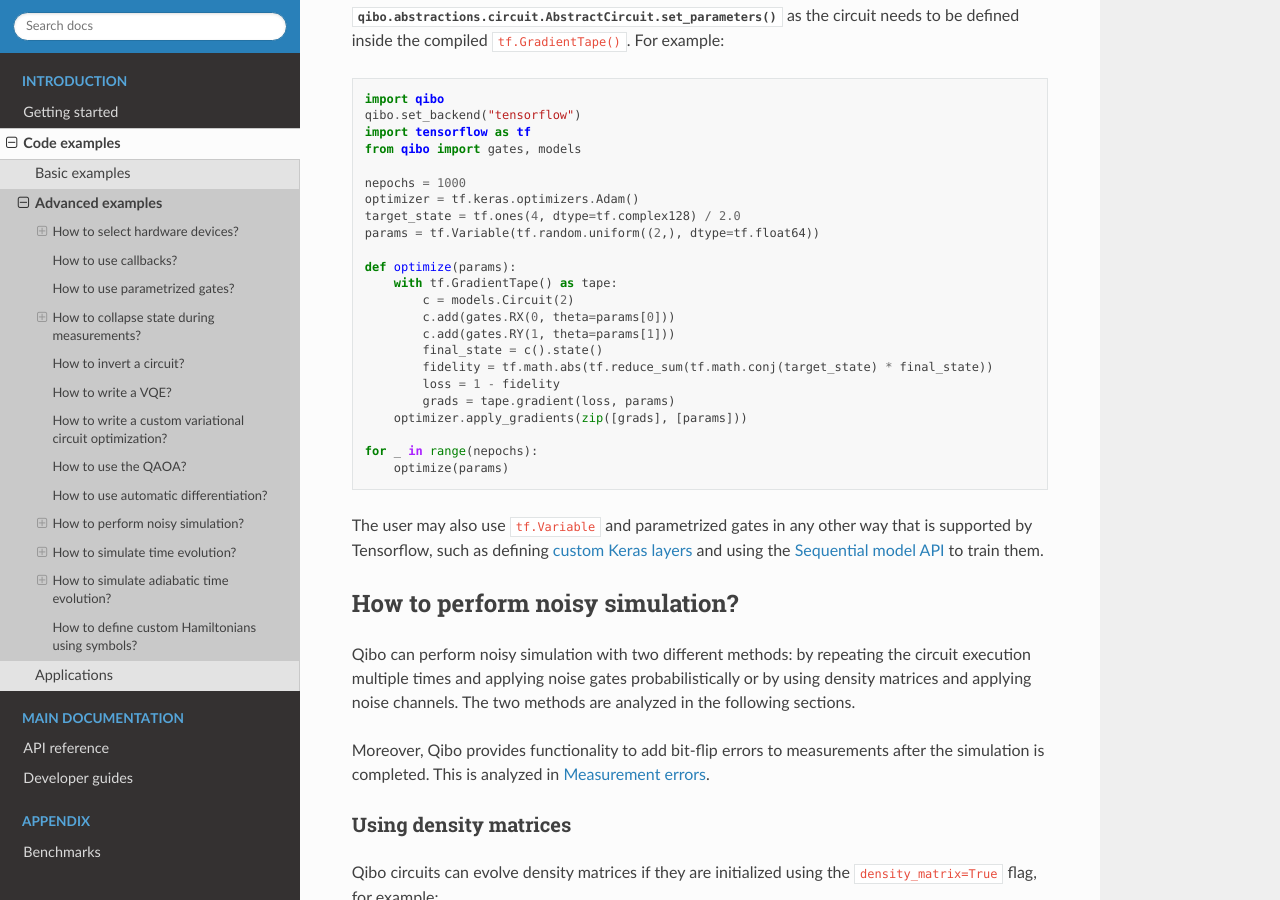
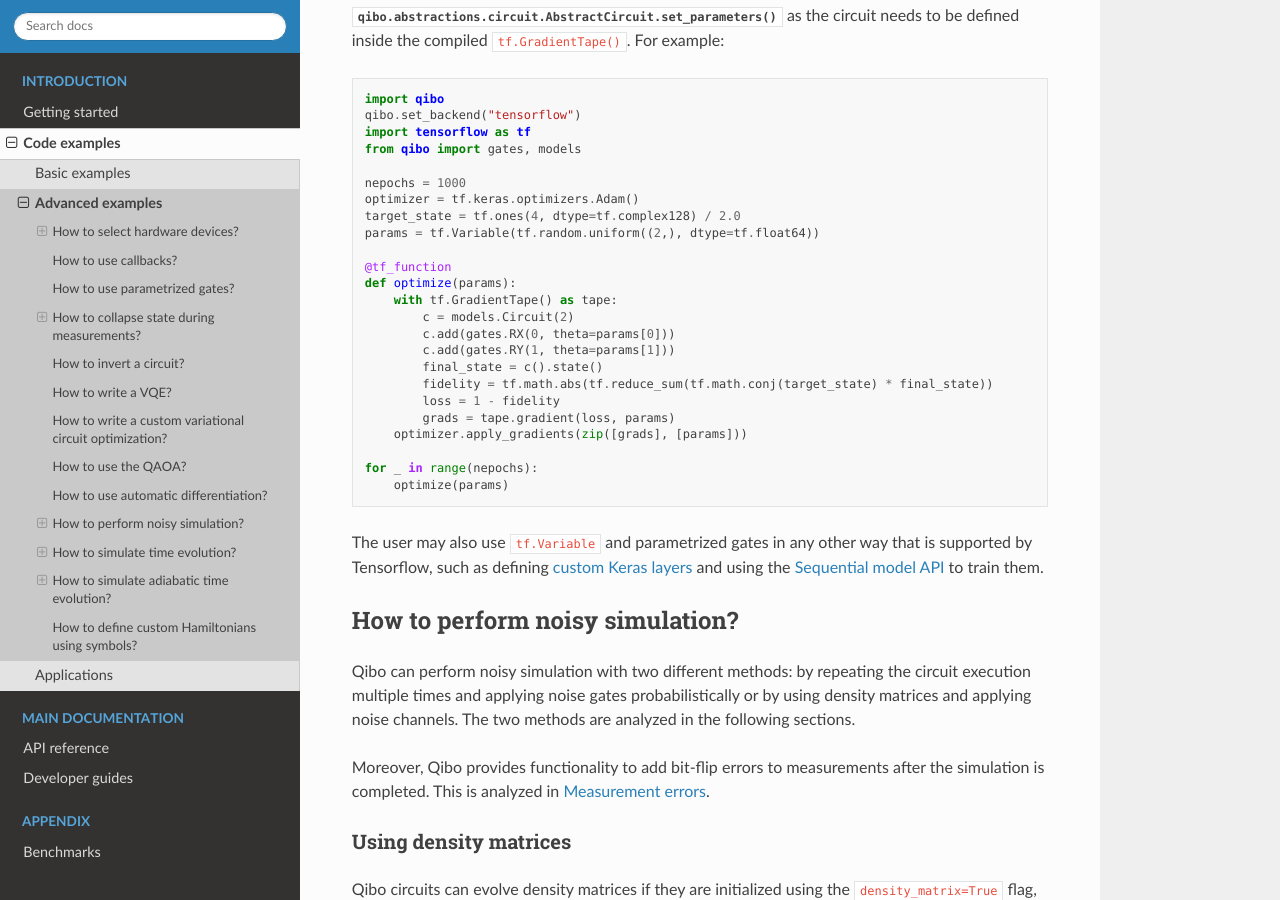
Before and after one commit to qiboteam/qibo, a Sphinx documentation site: the page built from doc/source/code-examples/advancedexamples.rst, in a window 1280 px wide and 900 px high, scrolled down 13452 px. Built offline with Sphinx 7.4.7 and the Read the Docs theme 2.0.0, drawn with Linux system fonts in a browser that asks for light colours; pages that are not in the unit, such as notebooks, are missing from menus.

Commit message:
disabling test for decorated function

```diff
--- a/doc/source/code-examples/advancedexamples.rst
+++ b/doc/source/code-examples/advancedexamples.rst
@@ -811,7 +811,7 @@
 circuit needs to be defined inside the compiled ``tf.GradientTape()``.
 For example:
 
-.. testcode::
+.. code-block:: python
 
     import qibo
     qibo.set_backend("tensorflow")
@@ -823,6 +823,7 @@
     target_state = tf.ones(4, dtype=tf.complex128) / 2.0
     params = tf.Variable(tf.random.uniform((2,), dtype=tf.float64))
 
+    @tf_function
     def optimize(params):
         with tf.GradientTape() as tape:
             c = models.Circuit(2)
```
